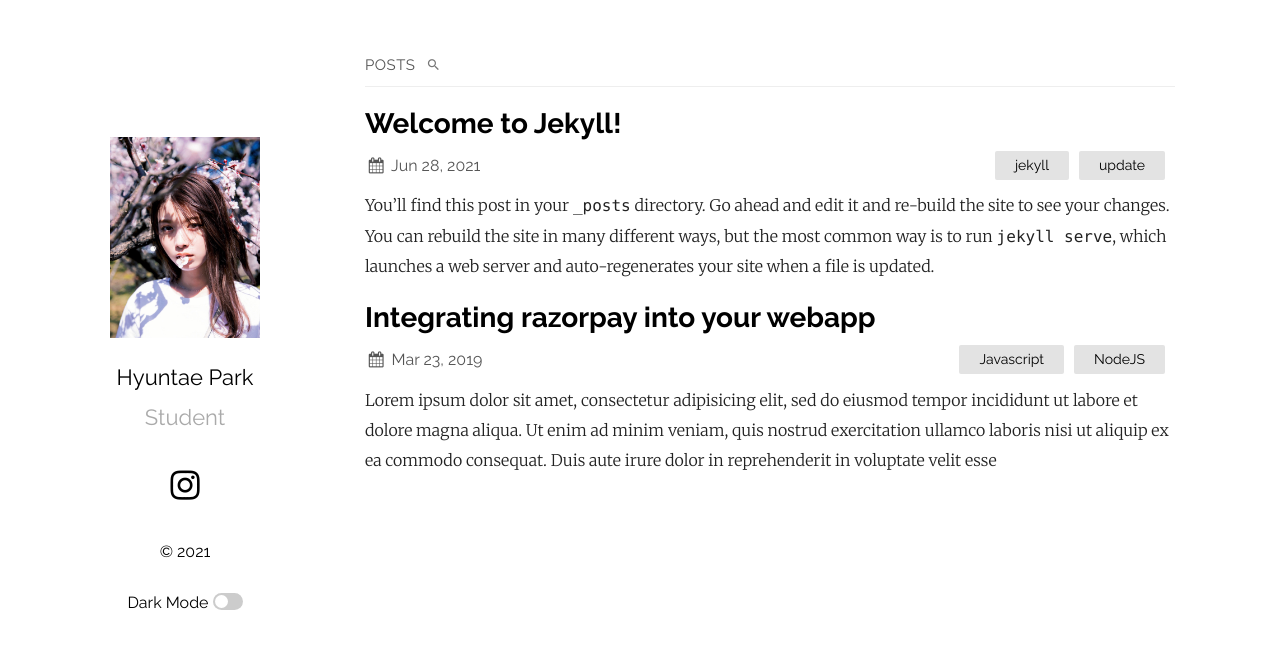
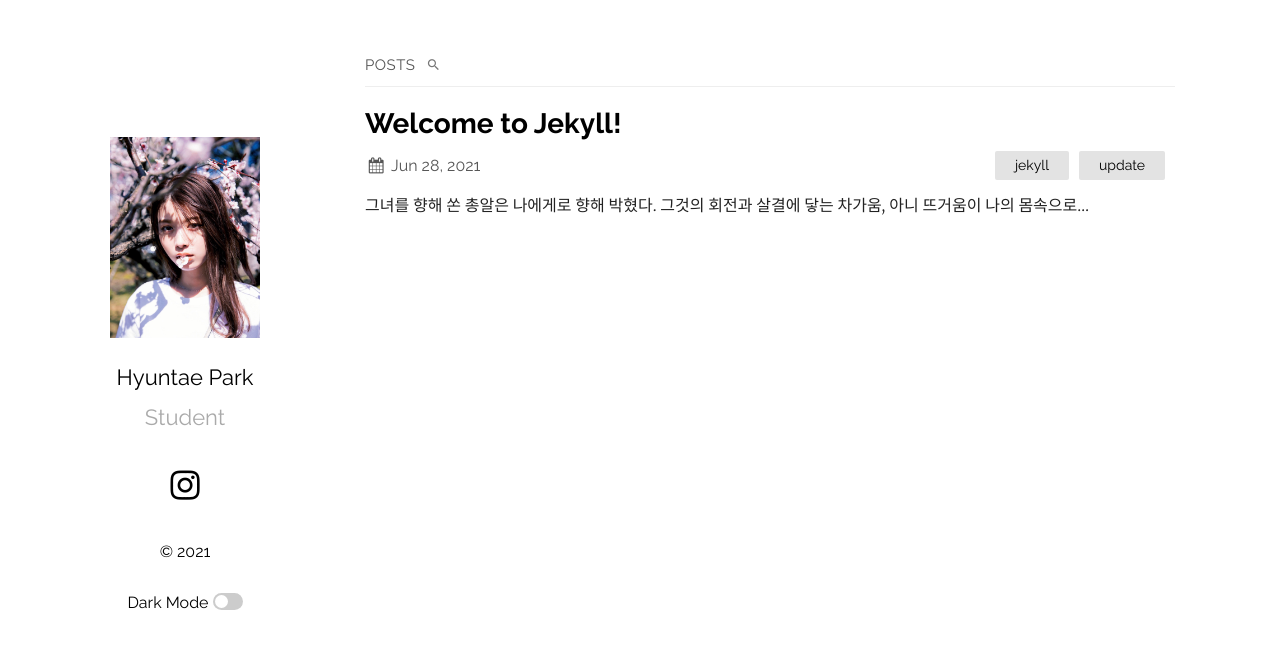
Before and after one commit to zorit/zorit.github.io, a Jekyll site: the page built from index.md, in a window 1280 px wide. Shown: the top 649 px of the page. Built offline with Jekyll 4.4.1, drawn with Linux system fonts in a browser that asks for light colours.

Commit message:
apply post

````diff
--- a/_posts/2019-03-23-welcome-to-jekyll.markdown
+++ /dev/null
@@ -1,28 +0,0 @@
----
-layout: post
-title:  "Integrating razorpay into your webapp"
-date:   2019-03-23 21:03:36 +0530
-categories: Javascript NodeJS
----
-Lorem ipsum dolor sit amet, consectetur adipisicing elit, sed do eiusmod tempor incididunt ut labore et dolore magna aliqua. Ut enim ad minim veniam, quis nostrud exercitation ullamco laboris nisi ut aliquip ex ea commodo consequat. Duis aute irure dolor in reprehenderit in voluptate velit esse
-
-```javascript
-const Razorpay = require('razorpay');
-
-let rzp = Razorpay({
-	key_id: 'KEY_ID',
-	secret: 'name'
-});
-
-// capture request
-rzp.capture(payment_id, cost)
-	.then(function (data) {
-		return 2;
-	})
-```
-
-Check out the [Jekyll docs][jekyll-docs] for more info on how to get the most out of Jekyll. File all bugs/feature requests at [Jekyll’s GitHub repo][jekyll-gh]. If you have questions, you can ask them on [Jekyll Talk][jekyll-talk].
-
-[jekyll-docs]: https://jekyllrb.com/docs/home
-[jekyll-gh]:   https://github.com/jekyll/jekyll
-[jekyll-talk]: https://talk.jekyllrb.com/
--- a/_posts/2021-06-28-welcome-to-jekyll.markdown
+++ b/_posts/2021-06-28-welcome-to-jekyll.markdown
@@ -4,26 +4,4 @@ title:  "Welcome to Jekyll!"
 date:   2021-06-28 19:58:37 +0900
 categories: jekyll update
 ---
-You’ll find this post in your `_posts` directory. Go ahead and edit it and re-build the site to see your changes. You can rebuild the site in many different ways, but the most common way is to run `jekyll serve`, which launches a web server and auto-regenerates your site when a file is updated.
-
-Jekyll requires blog post files to be named according to the following format:
-
-`YEAR-MONTH-DAY-title.MARKUP`
-
-Where `YEAR` is a four-digit number, `MONTH` and `DAY` are both two-digit numbers, and `MARKUP` is the file extension representing the format used in the file. After that, include the necessary front matter. Take a look at the source for this post to get an idea about how it works.
-
-Jekyll also offers powerful support for code snippets:
-
-{% highlight ruby %}
-def print_hi(name)
-  puts "Hi, #{name}"
-end
-print_hi('Tom')
-#=> prints 'Hi, Tom' to STDOUT.
-{% endhighlight %}
-
-Check out the [Jekyll docs][jekyll-docs] for more info on how to get the most out of Jekyll. File all bugs/feature requests at [Jekyll’s GitHub repo][jekyll-gh]. If you have questions, you can ask them on [Jekyll Talk][jekyll-talk].
-
-[jekyll-docs]: https://jekyllrb.com/docs/home
-[jekyll-gh]:   https://github.com/jekyll/jekyll
-[jekyll-talk]: https://talk.jekyllrb.com/
+그녀를 향해 쏜 총알은 나에게로 향해 박혔다. 그것의 회전과 살결에 닿는 차가움, 아니 뜨거움이 나의 몸속으로...
````
